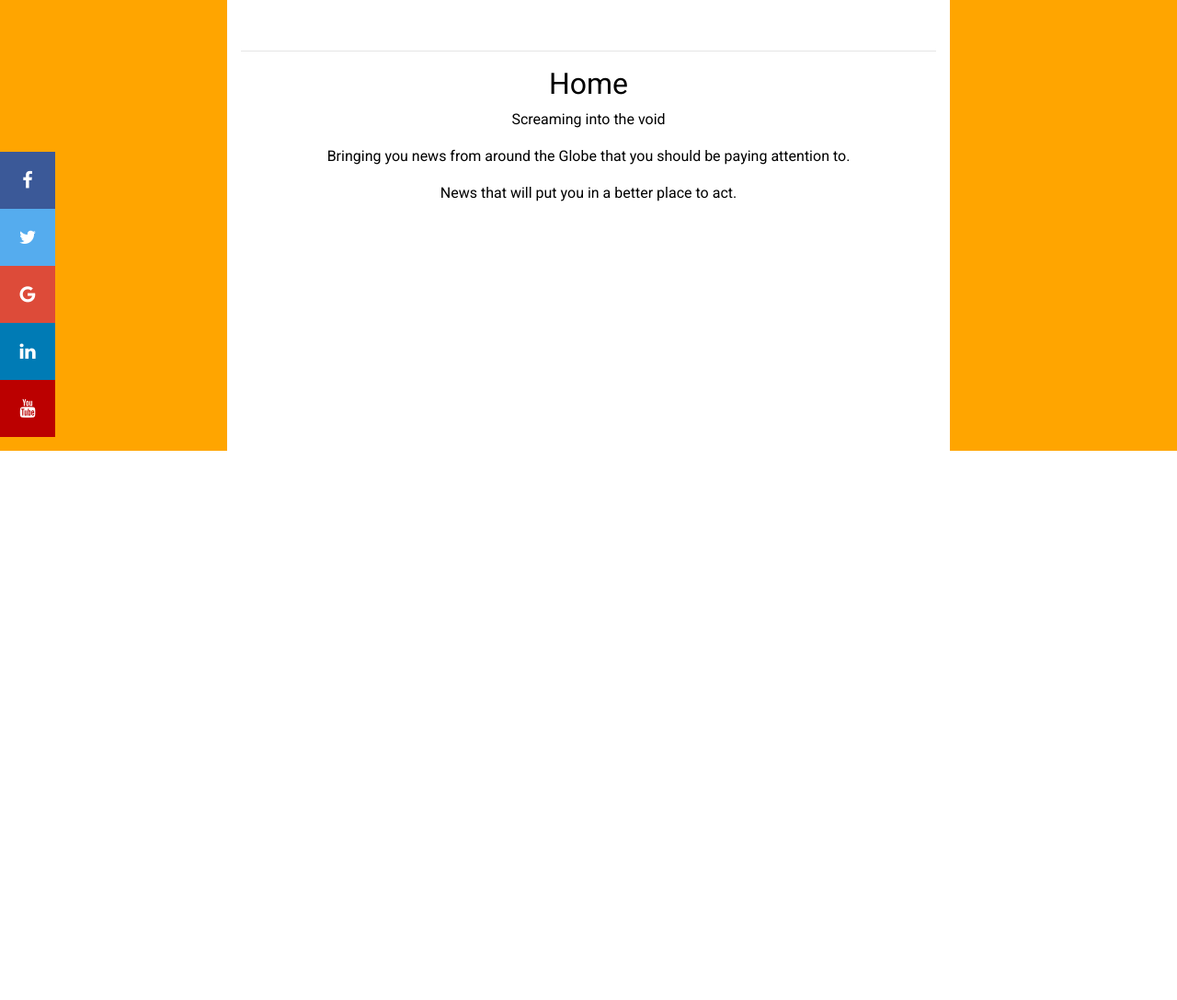
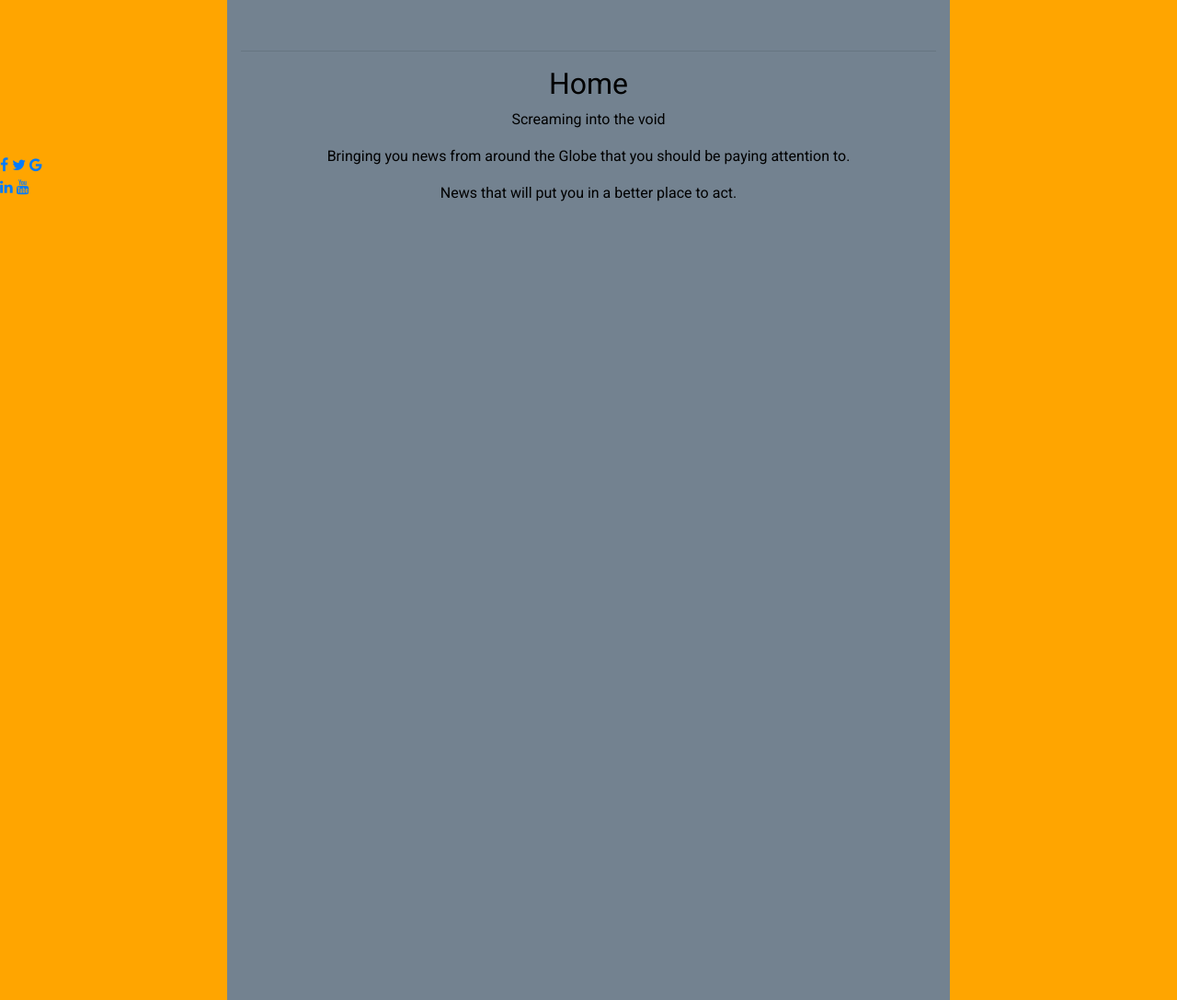
Before and after one commit to Code-Institute-Submissions/Milestone-3-Project-1, a Flask app: page / in a window 1280 px wide. Shown: the part 152-1239 px from the top of the page at 92% size. Before the commit the page ends 642 px from the top, so only its background shows below. Run offline with Flask 2, Linux system fonts and the light colour scheme; some libraries are stand-ins or nearby versions.

Commit message:
add sticky social media links to LHS aside code from sky blue YouTube with some minors tweaks

```diff
--- a/static/css/styles.css
+++ b/static/css/styles.css
@@ -21,6 +21,8 @@ h1{
     float: left;
     width: 60%;
     padding: 15px;
+    text-align: center;
+    background-color: #738290;
 }
 #rhs-aside{
     background-color: orange;
@@ -30,11 +32,12 @@ h1{
 }
 #hero-welcome{
     text-align: center;
+    height: 1000px;
 }
 
 
 div.card {
-
+  margin: auto;
   box-shadow: 0 4px 8px 0 rgba(0, 0, 0, 0.2), 0 6px 20px 0 rgba(0, 0, 0, 0.19);
   text-align: center;
 }
@@ -48,62 +51,81 @@ img.card-img {
 .signup, .login {
     margin: 100px 100px 100px 100px;
 }
-* Fixed/sticky icon bar (vertically aligned 50% from the top of the screen) */
-div.icon-bar {
-  width: 60px;
+/* sky blue youtube tutorial on sticky social media */
+.icon-bar {
   position: fixed;
-  top: 80%;
-  -webkit-transform: translateY(-50%);
-  -ms-transform: translateY(-50%);
-  transform: translateY(-50%);
-
-  z-index: 1;
-}
-
-/* Style the icon bar links */
-.icon-bar a {
-  display: block;
-  text-align: center;
-  padding: 16px;
-  transition: all 0.3s ease;
-  color: white;
-  font-size: 20px;
-  width: 60px;
+  top: 40%;
 
 }
 
-/* Style the social media icons with color, if you want */
-.icon-bar a:hover {
-  background-color: #000;
+.icon-bar ul{
+  list-style-type: none;
+  padding: 0;
+  transform: translateX(-250px);
 }
 
-.facebook {
-  background: #3B5998;
-  color: white;
-  margin-top: 150px;
-  margin-right: 0;
+.icon-bar ul li{
+    display: block;
+    margin: 5px;
+    background-color: rgba(0, 0, 0, 0.5);
+    width: 300px;
+    text-align: right;
+    padding: 10px;
+    border-radius: 0 30px 30px 0;
+    transition: all 1s;
+
 }
 
-.twitter {
-  background: #55ACEE;
-  color: white;
-  margin-right: 0;
+.icon-bar ul li:hover{
+    transform: translateX(110px);
 }
 
-.google {
-  background: #dd4b39;
-  color: white;
-  margin-right: 0;
+.icon-bar ul li.facebook:hover {
+  background: #3B5998;
+
 }
 
-.linkedin {
-  background: #007bb5;
-  color: white;
-  margin-right: 0;
+.icon-bar ul li.twitter:hover {
+  background: #55ACEE;
+
 }
 
-.youtube {
+.icon-bar ul li.google:hover {
+  background: #dd4b39;
+
+}
+
+.icon-bar ul li.linkedin:hover {
+  background: #007bb5;
+
+}
+
+.icon-bar ul li.youtube:hover {
   background: #bb0000;
-  color: white;
-  margin-right: 0;
+
 }
+
+.icon-bar ul li a{
+    color: white;
+    text-decoration: none;
+}
+
+.icon-bar ul li i{
+    text-align: center;
+    margin-left: 15px;
+    color: #000;
+    background-color: white;
+    padding: 10px;
+    border-radius: 50%;
+    width: 35px;
+    height: 35px;
+    font-size: 20px;
+    transform: rotate(0deg);
+}
+
+.icon-bar ul li:hover i{
+    transform: rotate(360deg);
+    transition: all 1s;
+}
+
+/* end of sky blue */
```
